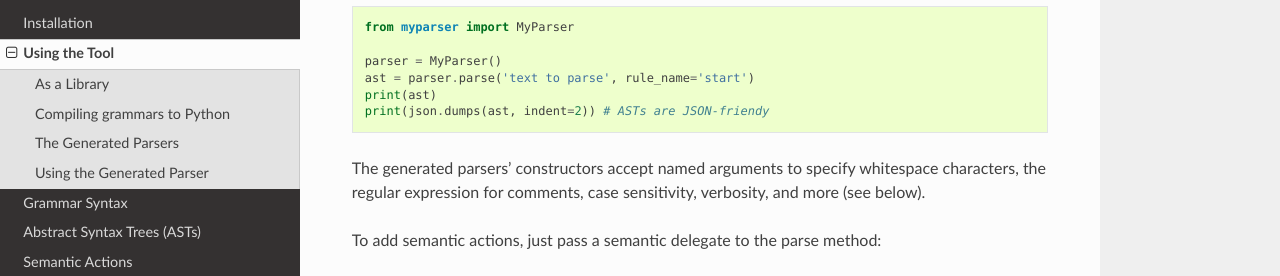
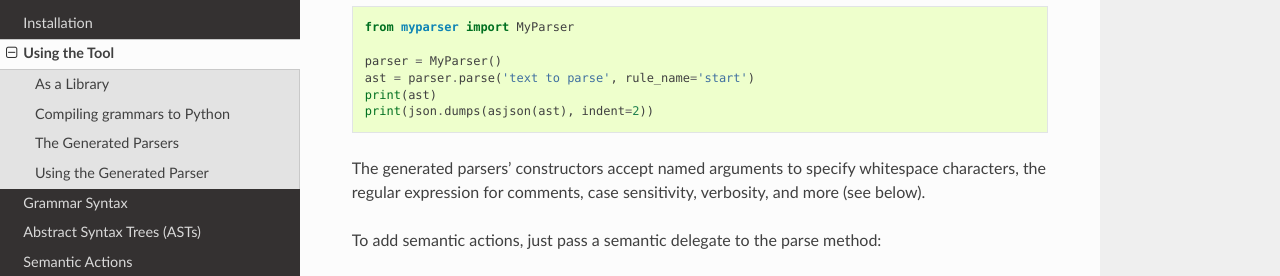
Before and after one commit to neogeny/TatSu, a Sphinx documentation site: the page built from docs/use.rst, in a window 1280 px wide and 900 px high, scrolled down 4371 px. Shown: the part 156-432 px from the top of the window. Built offline with Sphinx 7.4.7 and the Read the Docs theme 2.0.0, drawn with Linux system fonts in a browser that asks for light colours.

Commit message:
Updated use.rst because json.dumps raised error
The json.dumps line in "Using the Tool" section of Tatsu docs do not reflect the line in the README. An error was raised (raise TypeError(repr(o) + " is not JSON serializable")) when using json.dumps without asjson(). Updating that line to the code in README now works as intended.

```diff
--- a/docs/use.rst
+++ b/docs/use.rst
@@ -247,7 +247,7 @@ passing the grammar to parse and the starting rule's name as parameter:
     parser = MyParser()
     ast = parser.parse('text to parse', rule_name='start')
     print(ast)
-    print(json.dumps(ast, indent=2)) # ASTs are JSON-friendy
+    print(json.dumps(asjson(ast), indent=2))
 
 The generated parsers' constructors accept named arguments to specify
 whitespace characters, the regular expression for comments, case
```
